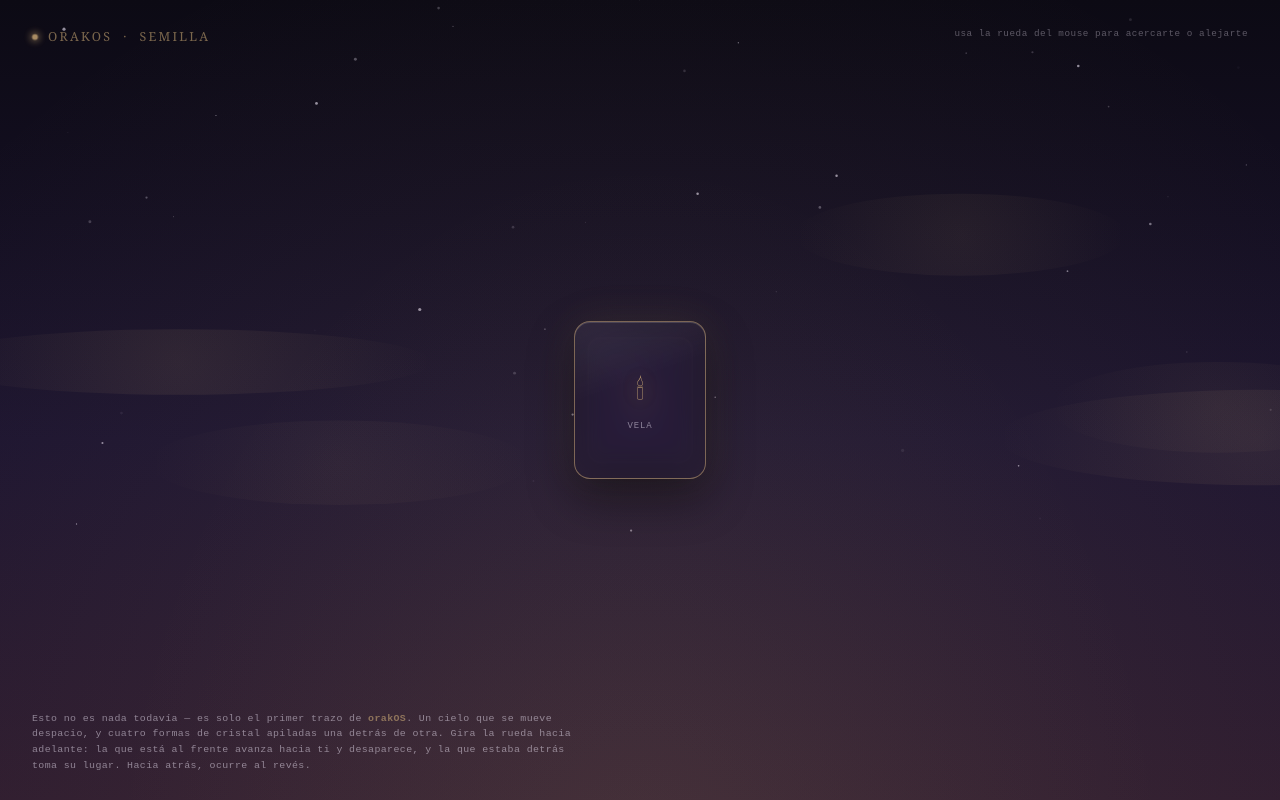
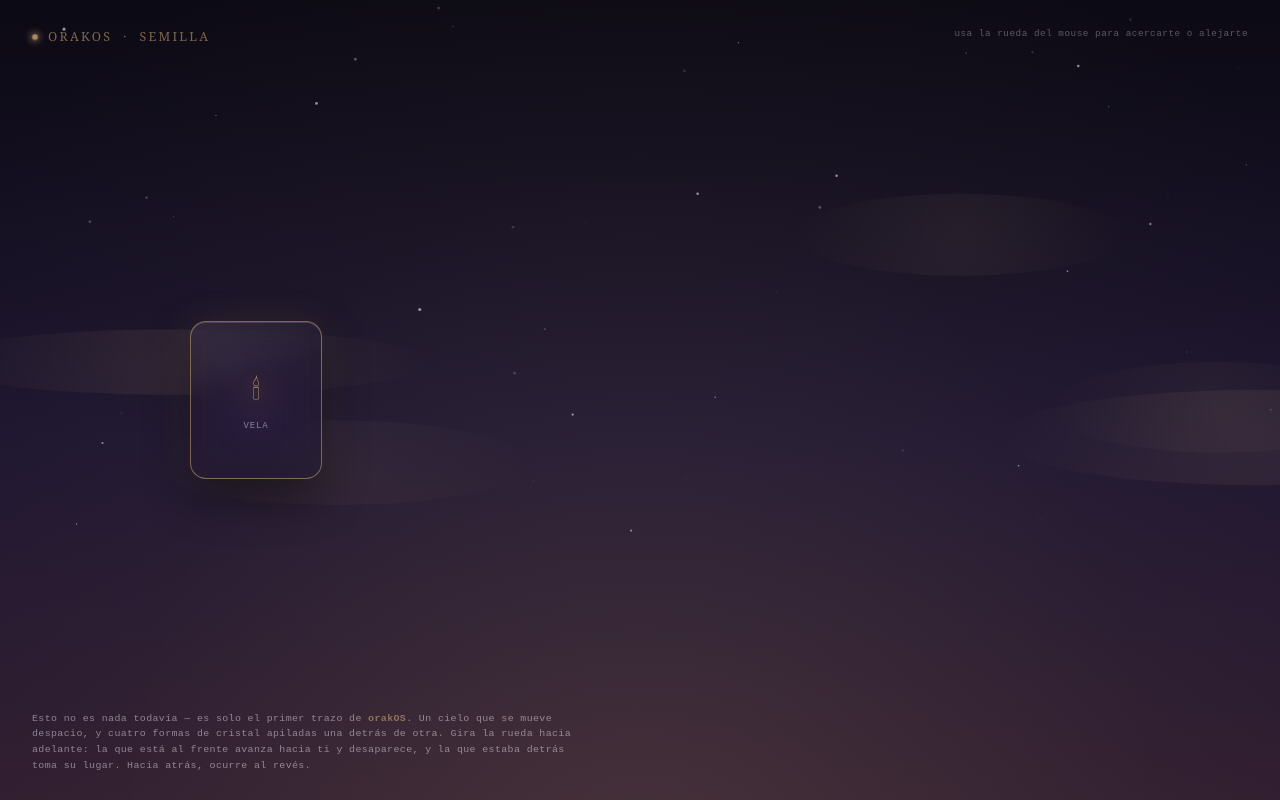
Before and after one commit to yourfriendjack/orakOS, a plain HTML site: page index.html in a window 1280 px wide. Drawn offline with Linux system fonts and the light colour scheme; animation ran at ten frames a second.

Commit message:
Mover la pila de iconos a un costado de la pantalla

```diff
--- a/index.html
+++ b/index.html
@@ -59,7 +59,7 @@ html,body{
 .stage{
   position:fixed;inset:0;
   perspective:1000px;
-  perspective-origin:50% 50%;
+  perspective-origin:20% 50%;
 }
 .deck{
   position:absolute;inset:0;
@@ -67,7 +67,7 @@ html,body{
 }
 .icon{
   position:absolute;
-  left:50%;top:50%;
+  left:20%;top:50%;
   width:132px;height:158px;
   margin:-79px 0 0 -66px;
   border-radius:16px;
```
